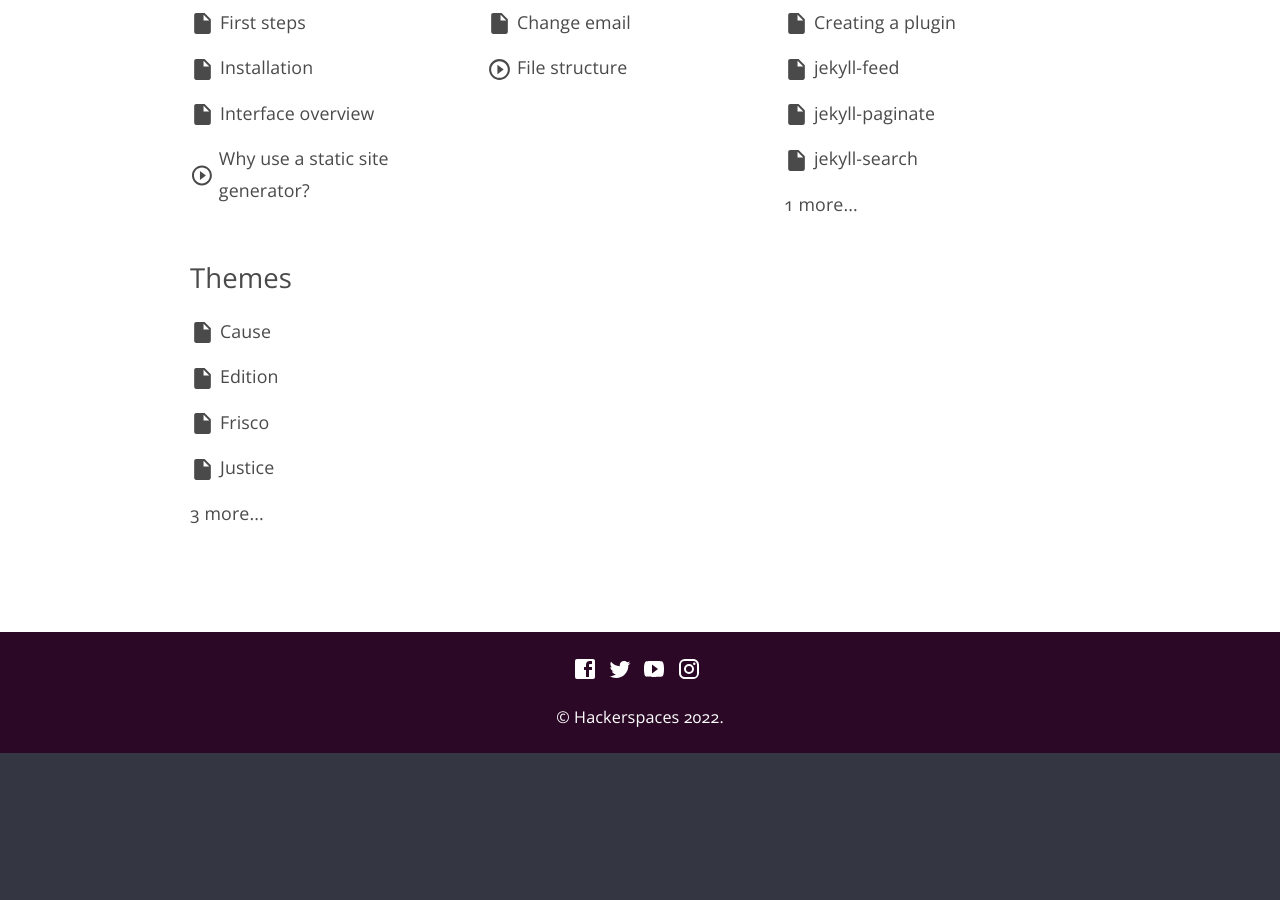
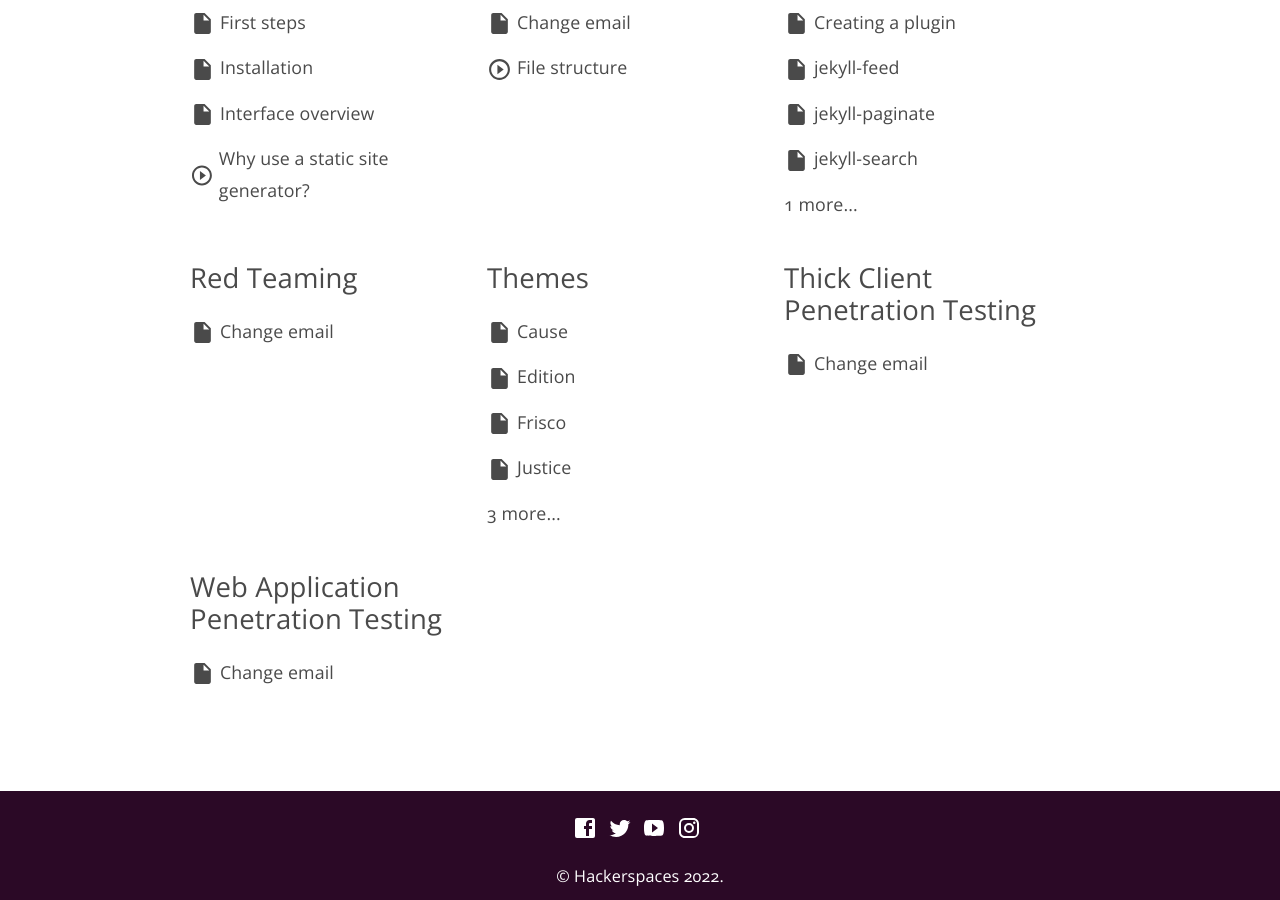
Before and after one commit to 101020210359/hackerspaces.me, a Jekyll site: the page built from index.html, in a window 1280 px wide and 900 px high, scrolled down 857 px. Built offline with Jekyll 4.4.1, drawn with Linux system fonts in a browser that asks for light colours; nearby versions of some CDN libraries; before the commit the page ends 1610 px from its top, so only the background shows below that.

Commit message:
Updated '_posts/2017-01-16-change-email.md' via CloudCannon

```diff
--- a/_posts/2017-01-16-change-email.md
+++ b/_posts/2017-01-16-change-email.md
@@ -3,6 +3,9 @@ date: 2017-01-16 00:00:00
 title: Change email
 categories:
   - penetration-testing
+  - red-teaming
+  - web-application-penetration-testing
+  - thick-client-penetration-testing
 description: Update your email address
 type: Document
 ---
```
